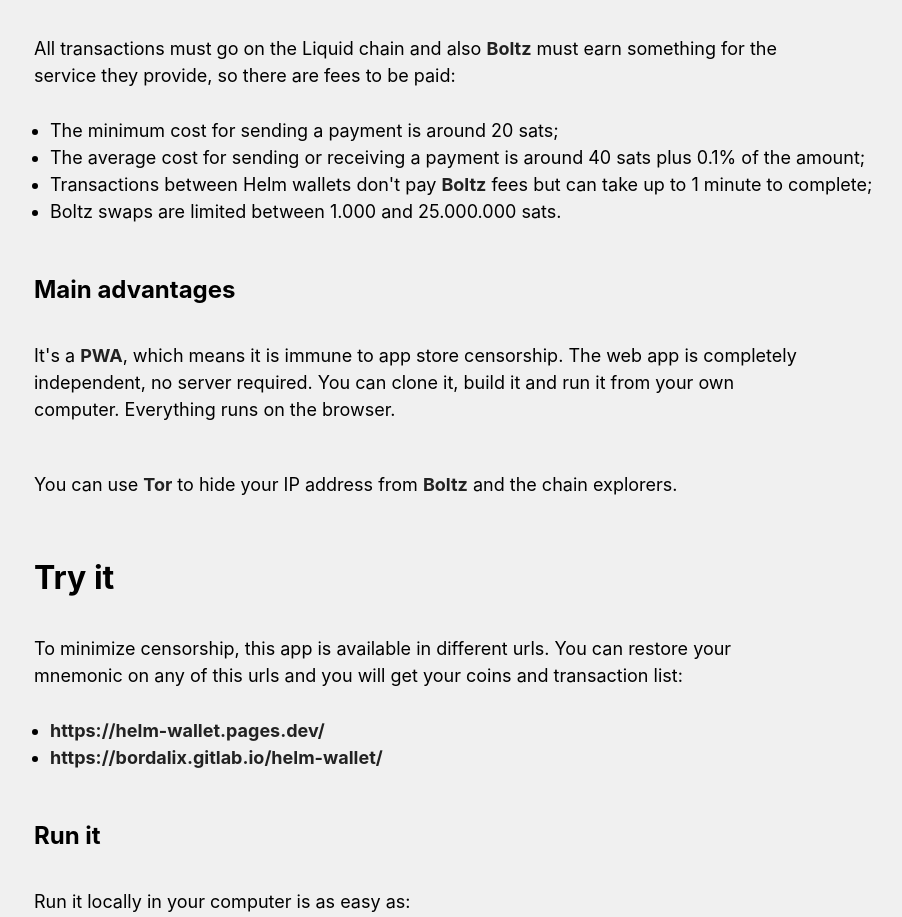
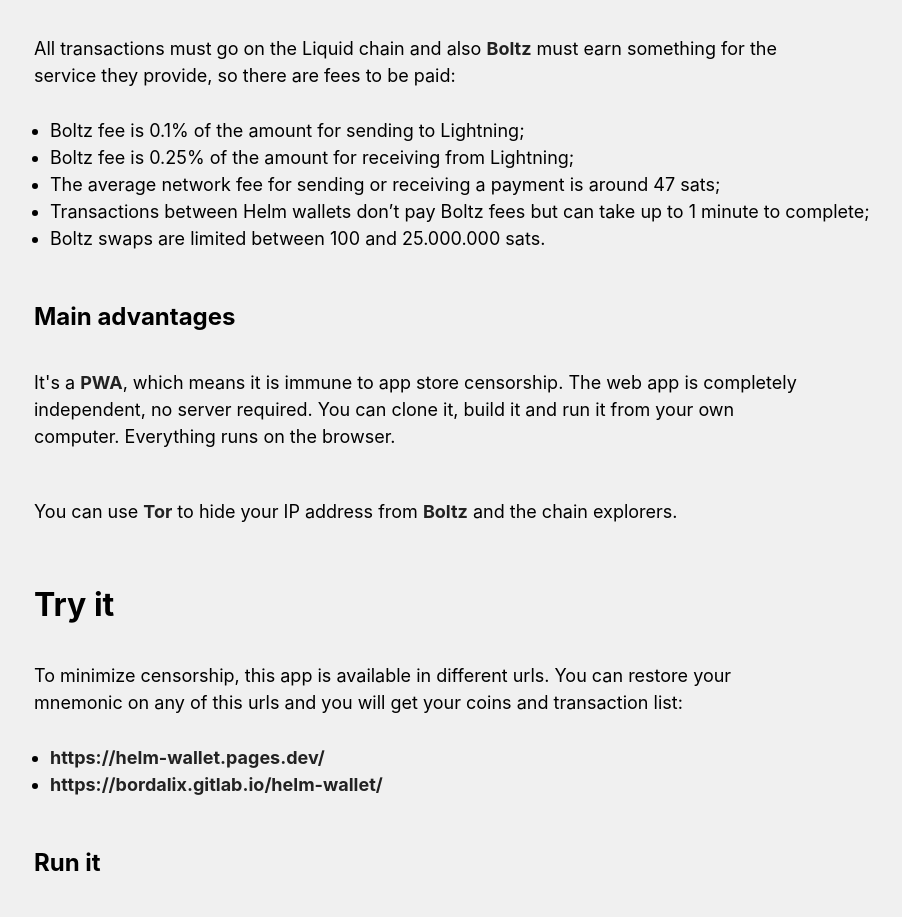
Before and after one commit to bordalix/helm-landing, a plain HTML site: page index.html in a window 1280 px wide. Shown: the part 992-1909 px from the top of the page, without its empty margins (94-996 px from the left). Drawn offline with Linux system fonts and the light colour scheme.

Commit message:
Update Boltz fees and limits

```diff
--- a/index.html
+++ b/index.html
@@ -264,13 +264,11 @@
           something for the service they provide, so there are fees to be paid:
         </p>
         <ul>
-          <li>The minimum cost for sending a payment is around 20 sats;</li>
-          <li>The average cost for sending or receiving a payment is around 40 sats plus 0.1% of the amount;</li>
-          <li>
-            Transactions between Helm wallets don't pay <a href="https://boltz.exchange/">Boltz</a> fees but can take up
-            to 1 minute to complete;
-          </li>
-          <li>Boltz swaps are limited between 1.000 and 25.000.000 sats.</li>
+          <li>Boltz fee is 0.1% of the amount for sending to Lightning;</li>
+          <li>Boltz fee is 0.25% of the amount for receiving from Lightning;</li>
+          <li>The average network fee for sending or receiving a payment is around 47 sats;</li>
+          <li>Transactions between Helm wallets don’t pay Boltz fees but can take up to 1 minute to complete;</li>
+          <li>Boltz swaps are limited between 100 and 25.000.000 sats.</li>
         </ul>
         <h2>Main advantages</h2>
         <p>
```
